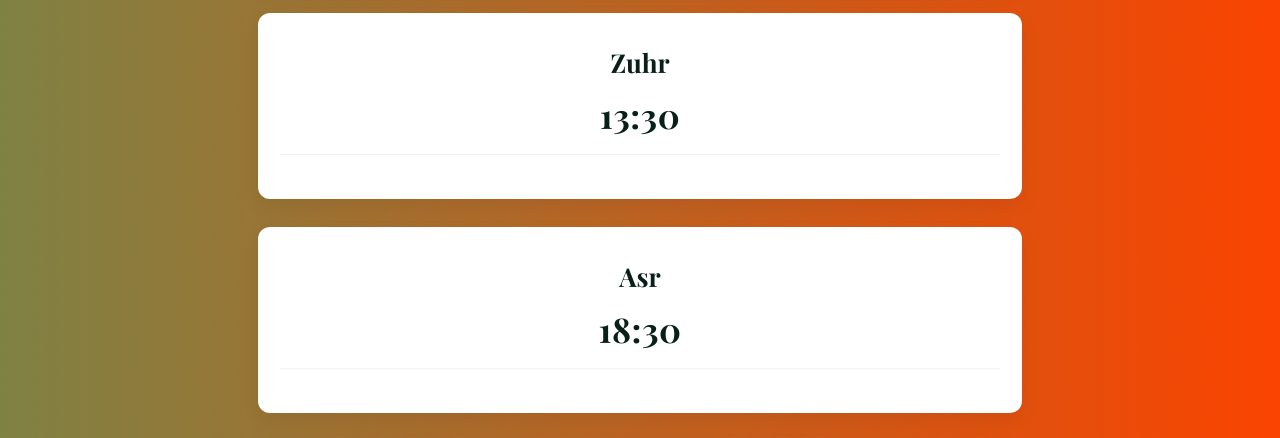
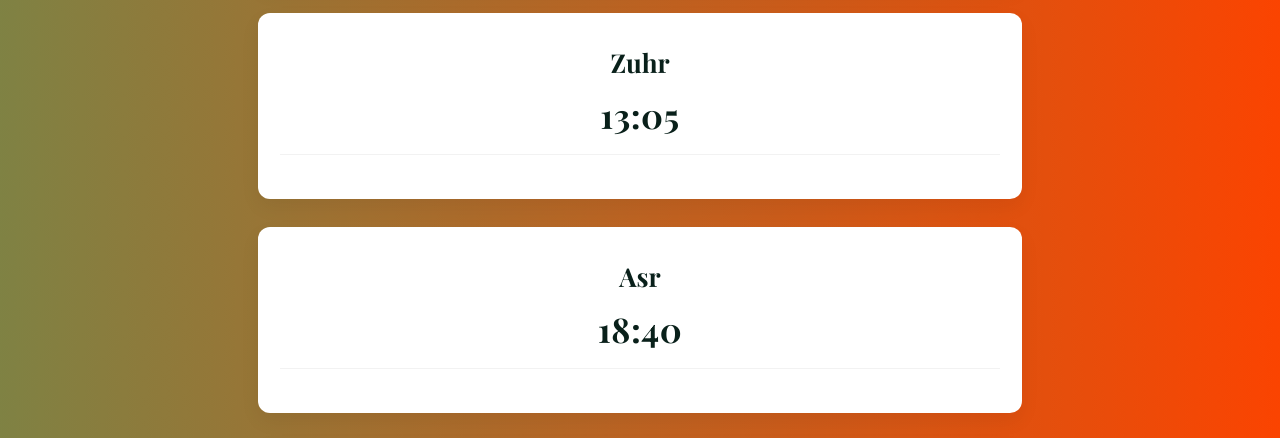
Before and after one commit to NotZakariya/NotZakariya.github.io, a Jekyll site: the page built from prayertimes.md, in a window 1280 px wide. Shown: the part 575-1013 px from the top of the page. Built offline with Jekyll 4.4.1, drawn with Linux system fonts in a browser that asks for light colours; a script that is not in the unit is left out.

Commit message:
Update prayertimes.md

```diff
--- a/prayertimes.md
+++ b/prayertimes.md
@@ -30,13 +30,13 @@ no_container: true
 
       <article class="prayer-card" data-prayer="Zuhr">
         <div class="prayer-name">Zuhr</div>
-        <div class="prayer-time">13:30</div>
+        <div class="prayer-time">13:05</div>
         <div class="prayer-poll"></div>
       </article>
 
       <article class="prayer-card" data-prayer="Asr">
         <div class="prayer-name">Asr</div>
-        <div class="prayer-time">18:30</div>
+        <div class="prayer-time">18:40</div>
         <div class="prayer-poll"></div>
       </article>
 
```
